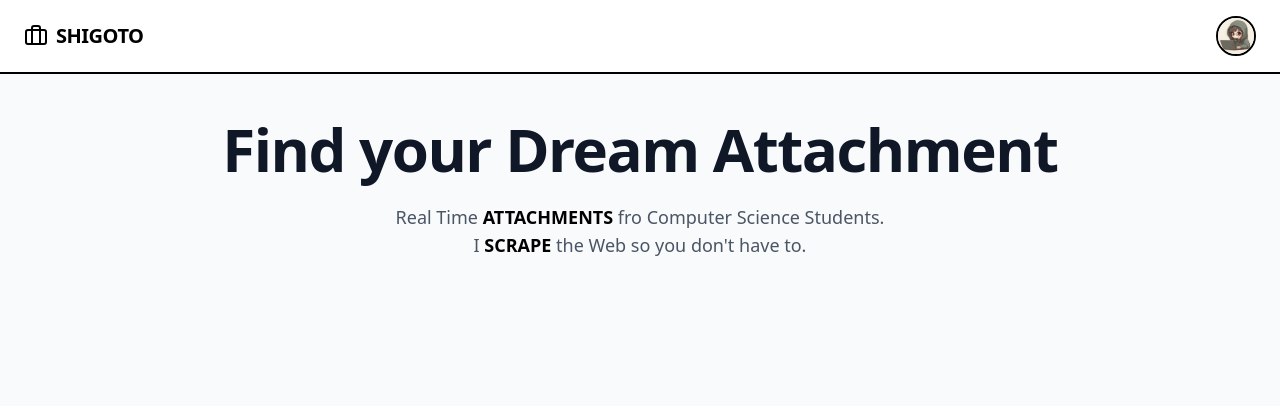
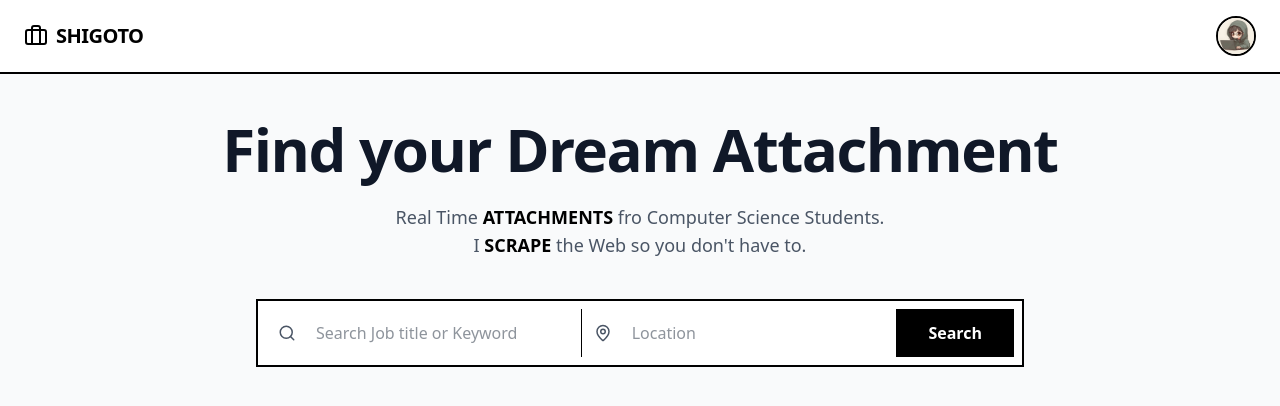
Before and after one commit to Spyd3r05/baito, a Next.js app: page / in a window 1280 px wide. Shown: the top 406 px of the page. Built offline with nearby package versions, Linux system fonts and the light colour scheme; no server answers.

Commit message:
feat: Add a neobrutalist SearchBar component

```diff
--- a/app/components/ClientPage.tsx
+++ b/app/components/ClientPage.tsx
@@ -3,6 +3,7 @@
 import { MyComponentProps } from "../types";
 import HeroSection from "./HeroSection";
 import NavBar from "./NavBar";
+import SearchBar from "./SearchBar";
 
 const ClientPage: React.FC<MyComponentProps> = ({ initialOpportunities }) => {
   return (
@@ -11,6 +12,7 @@ const ClientPage: React.FC<MyComponentProps> = ({ initialOpportunities }) => {
         <NavBar />
         <main className="pt-28 px-4 max-w-7xl mx-auto">
           <HeroSection />
+          <SearchBar onSearch={(query, location) => {}} />
         </main>
       </div>
     </>
--- /dev/null
+++ b/app/components/SearchBar.tsx
@@ -0,0 +1,54 @@
+"use client";
+
+import { useState } from "react";
+import { Search, MapPin } from "lucide-react";
+
+interface SearchBarProps {
+  onSearch: (query: string, location: string) => void;
+}
+
+export default function SearchBar({ onSearch }: SearchBarProps) {
+  const [query, setQuery] = useState("");
+  const [location, setLocation] = useState("");
+
+  const handleSubmit = (e: React.FormEvent) => {
+    e.preventDefault();
+    onSearch(query, location);
+  };
+
+  return (
+    <form
+      onSubmit={handleSubmit}
+      className="w-full max-w-3xl mx-auto bg-white border-2 border-black p-2"
+    >
+      <div className="flex flex-col md:flex-row gap-2">
+        <div className="flex-1 flex items-center px-3 text-gray-600">
+          <Search size={20} className="mr-2" />
+          <input
+            type="text"
+            placeholder="Search Job title or Keyword"
+            className="w-full bg-transparent border-none outline-none text-gray-800 px-3 py-2 text-base"
+            value={query}
+            onChange={(e) => setQuery(e.target.value)}
+          />
+        </div>
+        <div className="flex-1 flex items-center px-3 text-gray-600 border-t md:border-t-0 md:border-l border-black">
+          <MapPin size={20} className="mr-2" />
+          <input
+            type="text"
+            placeholder="Location"
+            className="w-full bg-transparent border-none outline-none text-gray-800 px-3 py-2 text-base"
+            value={location}
+            onChange={(e) => setLocation(e.target.value)}
+          />
+        </div>
+        <button
+          type="submit"
+          className="bg-black cursor-pointer text-white font-bold px-8 py-3 hover:bg-gray-800 transition-colors"
+        >
+          Search
+        </button>
+      </div>
+    </form>
+  );
+}
```
